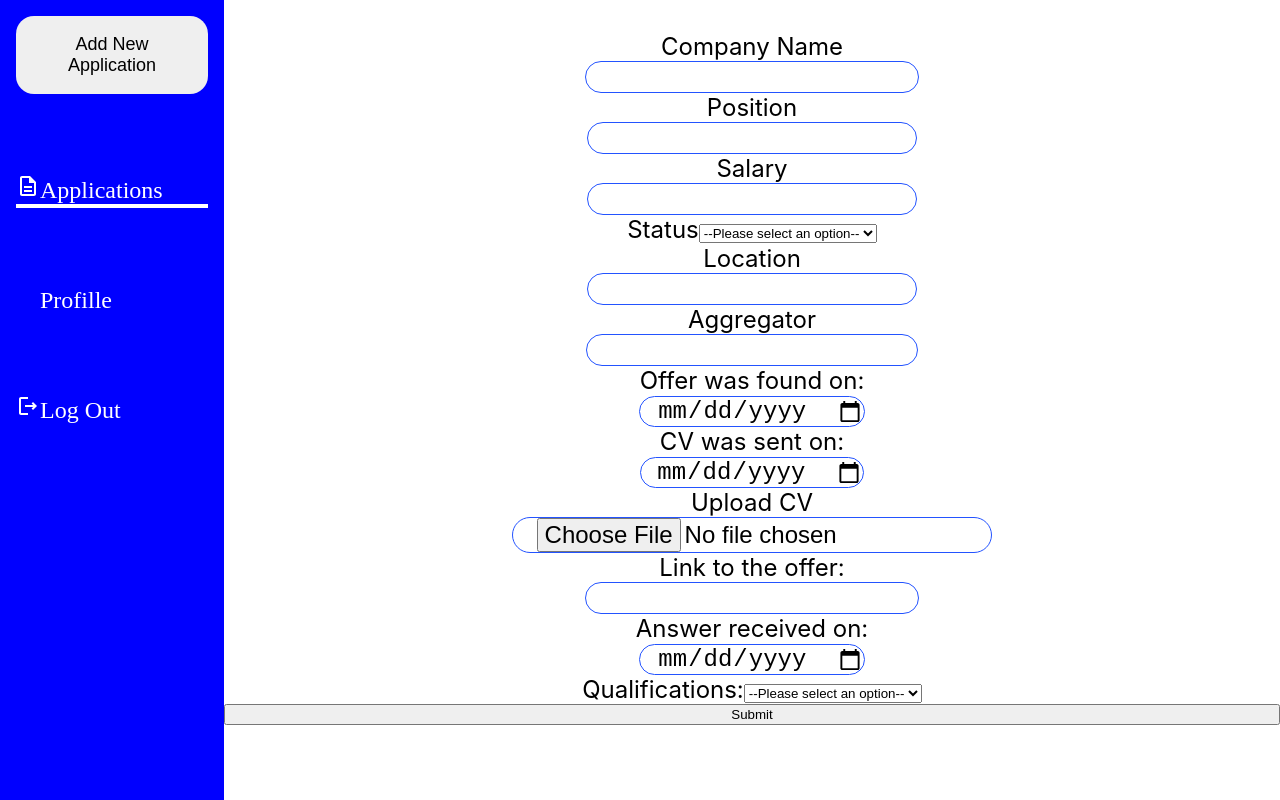
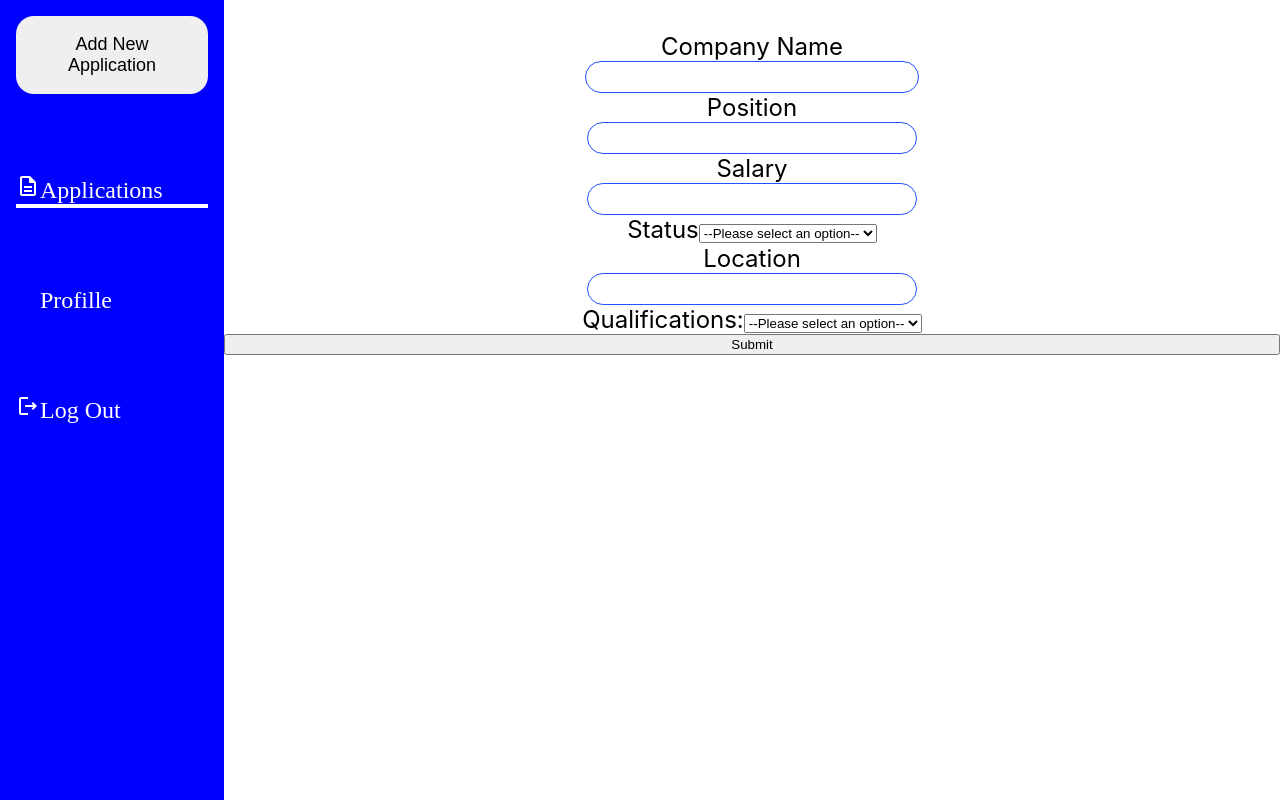
Before and after one commit to CrazyReborn/jhunt-client, a React (Create React App) app: page /dashboard/applications/new in a window 1280 px wide. Built offline with nearby package versions, Linux system fonts and the light colour scheme; some icons are missing.

Commit message:
fix: removed several inputs from newApplicationForm that no longer exist on the backend.

```diff
--- a/src/components/Applications/NewApplicationForm.js
+++ b/src/components/Applications/NewApplicationForm.js
@@ -8,12 +8,6 @@ export default function NewApplicationForm() {
   const [salary, setSalary] = useState('');
   const [status, setStatus] = useState('');
   const [location, setLocation] = useState('');
-  const [aggregator, setAggregator] = useState('');
-  const [foundOn, setFoundOn] = useState('');
-  const [cvSentOn, setCvSentOn] = useState('');
-  const [cvPath, setCvPath] = useState('');
-  const [jobLink, setJobLink] = useState('');
-  const [answerReceived, setAnswerReceived] = useState('');
   const [qualificationsMet, setQualificationsMet] = useState('');
   const [errors, setErrors] = useState([]);
   const navigation = useNavigate();
@@ -32,12 +26,6 @@ export default function NewApplicationForm() {
         salary,
         status,
         location,
-        aggregator,
-        foundOn,
-        cvSentOn,
-        cvPath,
-        jobLink,
-        answerReceived,
         qualificationsMet,
       }),
     }).then((res) => res.json())
@@ -71,38 +59,15 @@ export default function NewApplicationForm() {
             <option value={null}>--Please select an option--</option>
             <option value="Application sent">Application sent</option>
             <option value="No answer">No answer</option>
-            <option value="Rejection">Rejection</option>
-            <option value="Upcoming interview">Upcoming interview</option>
+            <option value="No offer">No offer</option>
+            <option value="Phone call">Phone call</option>
+            <option value="Interview">Interview</option>
             <option value="Offered">Offered</option>
           </select>
         </label>
         <label htmlFor="location">
           Location
           <input type="text" id="location" value={location} onChange={(e) => setLocation(e.target.value)} />
-        </label>
-        <label htmlFor="aggregator">
-          Aggregator
-          <input type="text" id="aggregator" value={aggregator} onChange={(e) => setAggregator(e.target.value)} />
-        </label>
-        <label htmlFor="foundOn">
-          Offer was found on:
-          <input type="date" id="foundOn" value={foundOn} onChange={(e) => setFoundOn(e.target.value)} />
-        </label>
-        <label htmlFor="cvSentOn">
-          CV was sent on:
-          <input type="date" id="cvSentOn" value={cvSentOn} onChange={(e) => setCvSentOn(e.target.value)} />
-        </label>
-        <label htmlFor="cvPath">
-          Upload CV
-          <input type="file" id="cvPath" value={cvPath} onChange={(e) => setCvPath(e.target.value)} />
-        </label>
-        <label htmlFor="jobLink">
-          Link to the offer:
-          <input type="text" id="jobLink" value={jobLink} onChange={(e) => setJobLink(e.target.value)} />
-        </label>
-        <label htmlFor="answerReceivedOn">
-          Answer received on:
-          <input type="date" id="answerReceivedOn" value={answerReceived} onChange={(e) => setAnswerReceived(e.target.value)} />
         </label>
         <label htmlFor="qualificationsMet">
           Qualifications:
```
